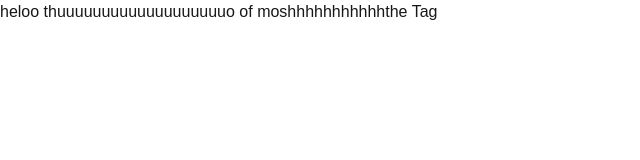
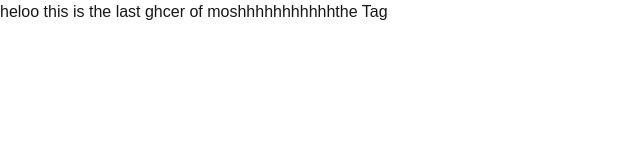
Before and after one commit to MOMO0Devo/withoutdb, a Next.js app: page / in a window 1280 px wide. Shown: the top 160 px of the page, without its empty margins (0-640 px from the left). Built offline with nearby package versions, Linux system fonts and the light colour scheme.

Commit message:
Update page.tsx

```diff
--- a/app/page.tsx
+++ b/app/page.tsx
@@ -2,7 +2,7 @@ import React from 'react'
 
 const page = () => {
   return (
-    <div>heloo thuuuuuuuuuuuuuuuuuuuo of moshhhhhhhhhhhthe Tag</div>
+    <div>heloo  this is the last ghcer of moshhhhhhhhhhhthe Tag</div>
   )
 }
 
```
